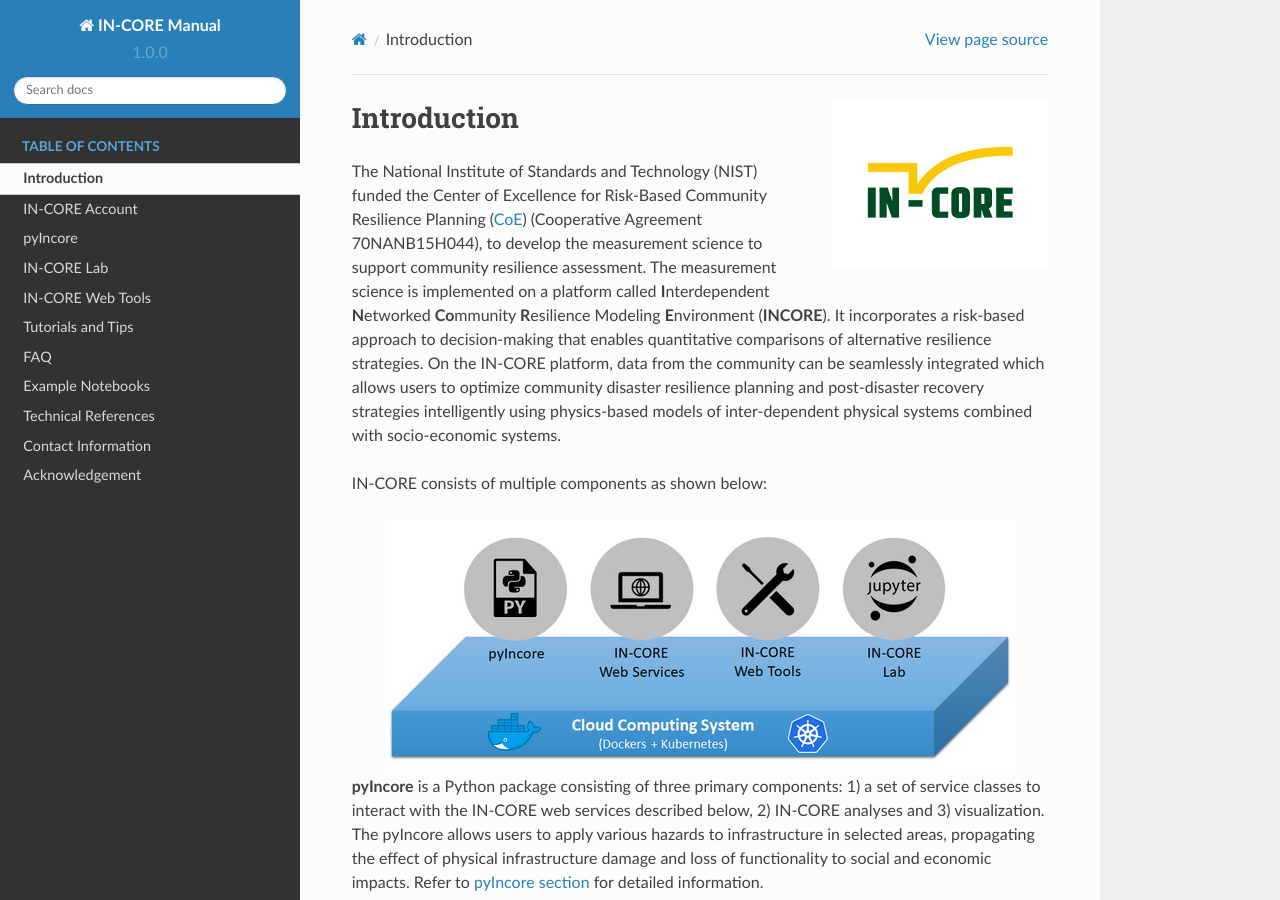
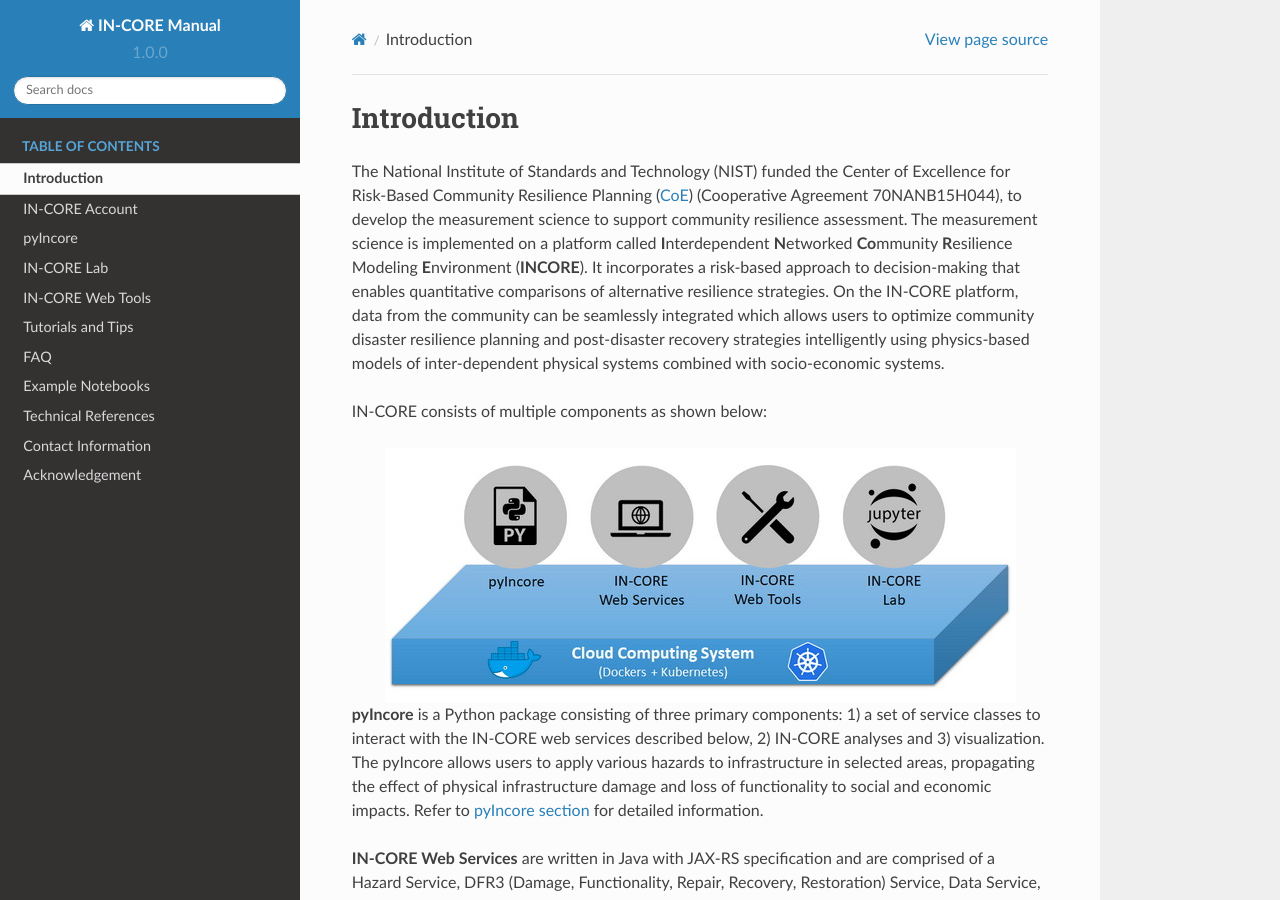
Before and after one commit to IN-CORE/incore-docs, a Sphinx documentation site: the page built from manual/source/index.rst, in a window 1280 px wide and 900 px high. Built offline with Sphinx 7.4.7 and the Read the Docs theme 2.0.0, drawn with Linux system fonts in a browser that asks for light colours; pages that are not in the unit, such as notebooks, are missing from menus.

Commit message:
changes to Joplin

```diff
--- a/manual/source/index.rst
+++ b/manual/source/index.rst
@@ -1,8 +1,3 @@
-.. image:: images/incore_logo.jpg
-   :scale: 60 %
-   :alt: IN-CORE logo
-   :align: right
-
 Introduction
 ============
 
```
